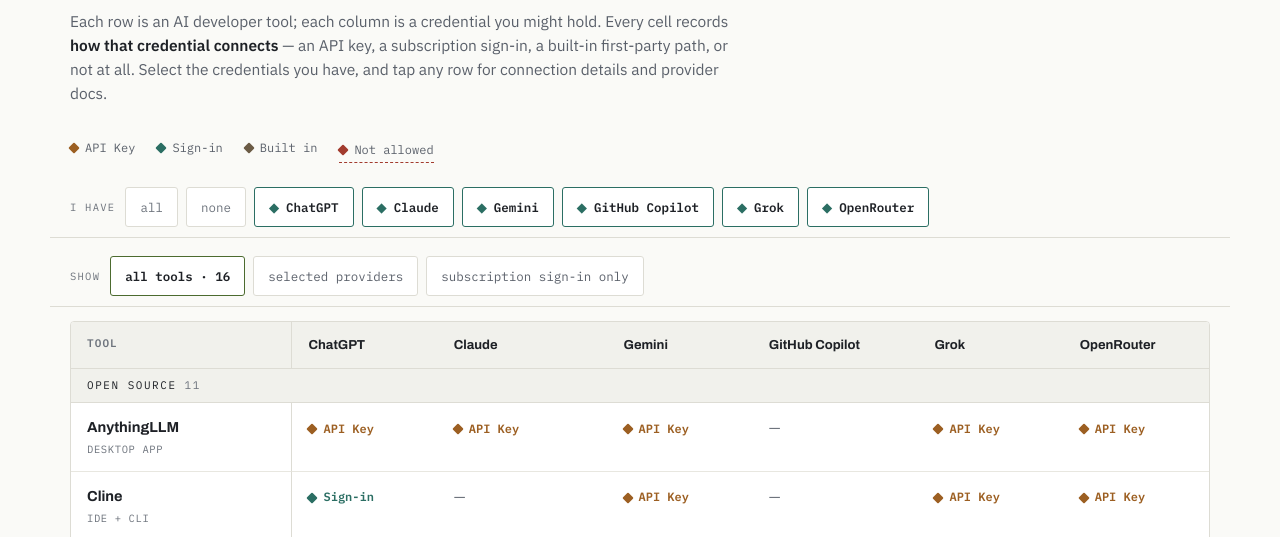
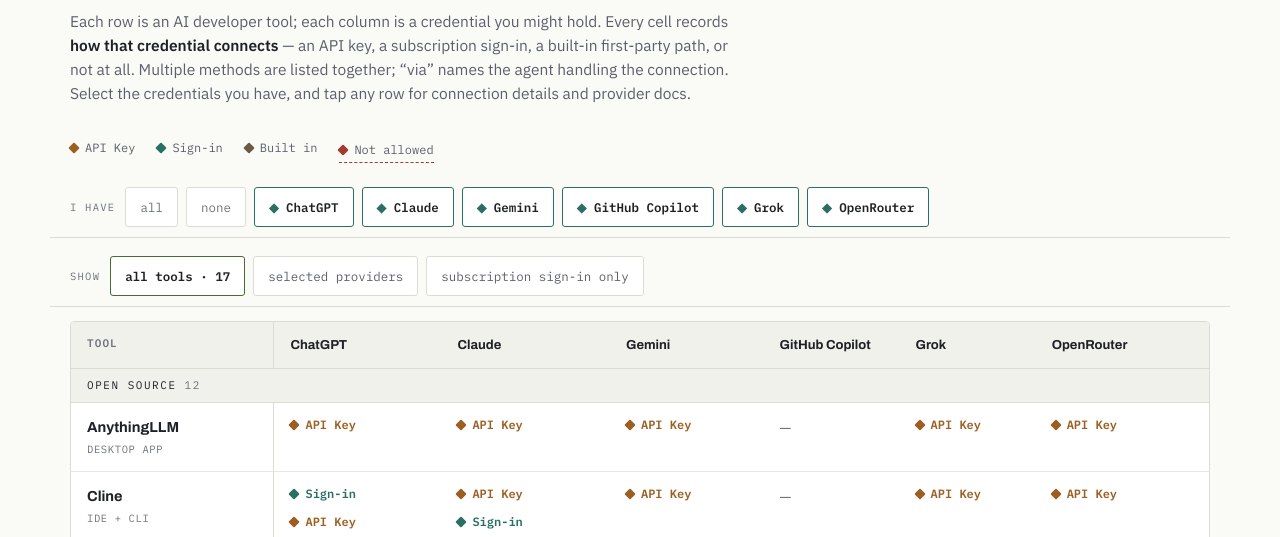
Before and after one commit to stephf0716/agent-harness-rosetta, a website: page index.html in a window 1280 px wide. Both pictures are taken after a click on the tab "Provider matrix". Shown: the part 255-792 px from the top of the page. Drawn offline with Linux system fonts and the light colour scheme.

Commit message:
Show multiple provider connection methods and add T3 Code

```diff
--- a/index.html
+++ b/index.html
@@ -235,6 +235,10 @@
   .mech{font-family:'IBM Plex Mono',monospace;font-size:12px;font-weight:600;display:inline-flex;align-items:center;gap:7px;color:var(--mc);white-space:nowrap}
   .mech i{width:8px;height:8px;border-radius:1px;background:var(--mc);transform:rotate(45deg);flex:none}
   .mech.m-restricted{border-bottom:1px dashed var(--mc);padding-bottom:1px}
+  #pmMatrix th:not(:first-child),#pmMatrix td:not(:first-child){min-width:124px}
+  .pm-connections{display:flex;flex-direction:column;align-items:flex-start;gap:10px}
+  .pm-connection{display:flex;flex-direction:column;align-items:flex-start;gap:2px}
+  .pm-via{font-size:11.5px;line-height:1.35;color:var(--muted);padding-left:15px;max-width:126px;overflow-wrap:anywhere}
   .m-apikey{--mc:var(--m-key)} .m-oauth{--mc:var(--m-oauth)} .m-native{--mc:var(--m-native)} .m-restricted{--mc:var(--m-restr)}
   /* portability + autonomy badges reuse the same diamond, different hues */
   .m-own{--mc:var(--m-native)} .m-reads{--mc:var(--c-mcp)}
@@ -360,7 +364,7 @@
 
 <header class="title">
   <h1>Provider<br><span class="dim">Compatibility Matrix</span></h1>
-  <p class="lede">Each row is an AI developer tool; each column is a credential you might hold. Every cell records <strong>how that credential connects</strong> — an API key, a subscription sign-in, a built-in first-party path, or not at all. Select the credentials you have, and tap any row for connection details and provider docs.</p>
+  <p class="lede">Each row is an AI developer tool; each column is a credential you might hold. Every cell records <strong>how that credential connects</strong> — an API key, a subscription sign-in, a built-in first-party path, or not at all. Multiple methods are listed together; “via” names the agent handling the connection. Select the credentials you have, and tap any row for connection details and provider docs.</p>
 </header>
 
 <nav class="legend" aria-label="Connection type legend" id="pmLegend"></nav>
@@ -488,7 +492,9 @@
 <script>
 // ---------------------------------------------------------------------------
 // Provider matrix data. Each tool's `support` maps a credential id to a
-// connection type in MECH. Edit TOOLS/CREDENTIALS/MECH here; the UI renders
+// MECH id, a { method, via } connection, or an array of either for multiple
+// methods. `via` names the agent handling an indirect connection.
+// Edit TOOLS/CREDENTIALS/MECH here; the UI renders
 // from these constants. CLOSED lists the tool ids grouped as closed source.
 // ---------------------------------------------------------------------------
 // Edit the build stamp here only — the masthead and footer both render from it.
@@ -533,6 +539,7 @@
     "hermes-agent.nousresearch.com": "Nous Research",
     "jan.ai": "Jan",
     "kilocode.ai": "Kilo Code",
+    "kilo.ai": "Kilo Code",
     "learn.chatgpt.com": "OpenAI",
     "neon.com": "Neon",
     "opencode.ai": "OpenCode",
@@ -553,8 +560,83 @@
     unknown: "No directly accessible source has been attached yet; keep the claim marked unknown until one is recorded."
   },
   claims: {
+    "tool/antigravity": {
+      checkedAt: "2026-09-29",
+      corpusUpdatedAt: "2026-09-29",
+      evidenceLevel: "partial",
+      claimNote: "Connection-method audit checked gemini. Other provider cells and unchanged qualifiers were not re-verified."
+    },
+    "tool/chatgpt": {
+      checkedAt: "2026-09-29",
+      corpusUpdatedAt: "2026-09-29",
+      evidenceLevel: "partial",
+      claimNote: "Connection-method audit checked chatgpt. Other provider cells and unchanged qualifiers were not re-verified."
+    },
+    "tool/claude": {
+      checkedAt: "2026-09-29",
+      corpusUpdatedAt: "2026-09-29",
+      evidenceLevel: "partial",
+      claimNote: "Connection-method audit checked claude_sub. Other provider cells and unchanged qualifiers were not re-verified."
+    },
+    "tool/cline": {
+      checkedAt: "2026-09-29",
+      corpusUpdatedAt: "2026-09-29",
+      evidenceLevel: "partial",
+      claimNote: "Connection-method audit checked chatgpt, claude_sub. Other provider cells and unchanged qualifiers were not re-verified. OpenAI API keys and Codex OAuth: https://docs.cline.bot/provider-config/openai."
+    },
+    "tool/goose": {
+      checkedAt: "2026-09-29",
+      corpusUpdatedAt: "2026-09-29",
+      evidenceLevel: "partial",
+      claimNote: "Connection-method audit checked chatgpt, claude_sub. Other provider cells and unchanged qualifiers were not re-verified."
+    },
     "tool/hermes": {
-      checkedAt: "2026-08-26"
+      checkedAt: "2026-09-29",
+      corpusUpdatedAt: "2026-09-29",
+      evidenceLevel: "partial",
+      claimNote: "Connection-method audit checked grok, claude_sub. Other provider cells and unchanged qualifiers were not re-verified."
+    },
+    "tool/kilocode": {
+      checkedAt: "2026-09-29",
+      corpusUpdatedAt: "2026-09-29",
+      evidenceLevel: "partial",
+      claimNote: "Connection-method audit checked chatgpt, claude_sub. Other provider cells and unchanged qualifiers were not re-verified."
+    },
+    "tool/openclaw": {
+      checkedAt: "2026-09-29",
+      corpusUpdatedAt: "2026-09-29",
+      evidenceLevel: "partial",
+      claimNote: "Connection-method audit checked chatgpt, claude_sub, openrouter. Other provider cells and unchanged qualifiers were not re-verified. OpenAI: https://docs.openclaw.ai/providers/openai/authentication; OpenRouter: https://docs.openclaw.ai/providers/openrouter."
+    },
+    "tool/opencode": {
+      checkedAt: "2026-09-29",
+      corpusUpdatedAt: "2026-09-29",
+      evidenceLevel: "partial",
+      claimNote: "Connection-method audit checked chatgpt, claude_sub. Other provider cells and unchanged qualifiers were not re-verified."
+    },
+    "tool/pi": {
+      checkedAt: "2026-09-29",
+      corpusUpdatedAt: "2026-09-29",
+      evidenceLevel: "partial",
+      claimNote: "Connection-method audit checked chatgpt, grok, claude_sub, openrouter. Other provider cells and unchanged qualifiers were not re-verified."
+    },
+    "tool/osaurus": {
+      checkedAt: "2026-09-29",
+      corpusUpdatedAt: "2026-09-29",
+      evidenceLevel: "partial",
+      claimNote: "Connection-method audit checked chatgpt, grok, openrouter. Other provider cells and unchanged qualifiers were not re-verified."
+    },
+    "tool/t3": {
+      checkedAt: "2026-09-29",
+      corpusUpdatedAt: "2026-09-29",
+      sourcePublisher: "T3 Code",
+      claimNote: "Connections use the underlying agents' authentication. Claude login, API keys, and OpenRouter routing are documented in docs/user/providers-claude.md; Gemini sign-in and API keys in docs/user/providers-antigravity.md; OpenAI API keys and Copilot access through the OpenCode integration and OpenCode's provider docs."
+    },
+    "tool/zed": {
+      checkedAt: "2026-09-29",
+      corpusUpdatedAt: "2026-09-29",
+      evidenceLevel: "partial",
+      claimNote: "The Claude and ChatGPT cells were checked against Zed's Use API Access and Use an Existing Subscription docs: Anthropic uses an API key in Zed's own provider settings; OpenAI supports both API keys and ChatGPT sign-in. Other provider cells were not re-verified in this pass."
     },
     "layer/c-instr/hermes": {
       checkedAt: "2026-08-26"
@@ -728,9 +810,9 @@
 var TOOLS = [
   {
     id: "antigravity", name: "Antigravity", kind: "IDE + CLI",
-    support: { chatgpt: "no", gemini: "oauth", grok: "no", claude_sub: "no", copilot: "no", openrouter: "no" },
-    note: "Google's agent-first IDE (a VS Code fork, plus a CLI and SDK). Sign in with your Google account for Gemini; add an Anthropic API key to run Claude; GPT-OSS-120B open weights and a custom endpoint are available (custom models on Linux/Cloudtop only).",
-    url: "https://antigravity.google/docs/models"
+    support: { chatgpt: "no", gemini: ["oauth", { method: "apikey", via: "Antigravity CLI" }], grok: "no", claude_sub: "no", copilot: "no", openrouter: "no" },
+    note: "Google's agent-first IDE, CLI, and SDK. Sign in with your Google account for Gemini; the Antigravity CLI also accepts a Gemini API key. Model availability and custom endpoints depend on the client.",
+    url: "https://antigravity.google/docs/cli/install/"
   },
   {
     id: "anythingllm", name: "AnythingLLM", kind: "Desktop app",
@@ -746,21 +828,21 @@
   },
   {
     id: "chatgpt", name: "ChatGPT", kind: "Desktop + CLI",
-    support: { chatgpt: "native", gemini: "no", grok: "no", claude_sub: "no", copilot: "no", openrouter: "no" },
-    note: "In July 2026 the old Codex desktop app became the new ChatGPT app — Chat, Work, and Codex now live in one shell (the prior app is now 'ChatGPT Classic'). It's account sign-in only, no API key, but that includes every plan down to Free. Codex CLI is the separate terminal tool: sign in with ChatGPT or an OpenAI key, plus Azure/Bedrock via a gateway and local models offline.",
-    url: "https://developers.openai.com/codex/local-config"
+    support: { chatgpt: ["native", { method: "apikey", via: "Codex local work" }], gemini: "no", grok: "no", claude_sub: "no", copilot: "no", openrouter: "no" },
+    note: "ChatGPT combines Chat, Work, and Codex in its desktop app. Codex local work in the app, CLI, and IDE extension supports ChatGPT sign-in or an OpenAI API key. API keys use separate API billing; Codex cloud work requires ChatGPT sign-in.",
+    url: "https://learn.chatgpt.com/docs/auth"
   },
   {
     id: "claude", name: "Claude", kind: "Chat + CLI",
-    support: { chatgpt: "no", gemini: "no", grok: "no", claude_sub: "native", copilot: "no", openrouter: "no" },
-    note: "The app (web/desktop/mobile) is subscription-only — your Claude Enterprise seat lives there and doesn't hand out an API to other tools. Claude Code adds an API key, Bedrock/Vertex/Foundry, and local via Ollama + LiteLLM. Subscription sign-in is limited to Anthropic's official clients: the Feb 2026 terms banned subscription OAuth in third-party tools and enforcement landed on 4 April 2026. Third-party harnesses that still offer a Claude sign-in now bill it as metered extra usage on a Max plan rather than drawing on plan limits.",
-    url: "https://docs.claude.com/en/docs/claude-code/model-config"
+    support: { chatgpt: "no", gemini: "no", grok: "no", claude_sub: ["native", { method: "apikey", via: "Claude Code" }], copilot: "no", openrouter: "no" },
+    note: "Claude chat uses your Claude account. Claude Code supports Claude subscription sign-in or an Anthropic API key, with separate API billing, plus supported cloud providers. Third-party tools that run Claude Code authenticate through that client; direct Anthropic API access uses an API key.",
+    url: "https://code.claude.com/docs/en/authentication"
   },
   {
     id: "cline", name: "Cline", kind: "IDE + CLI",
-    support: { chatgpt: "oauth", gemini: "apikey", grok: "apikey", claude_sub: "no", copilot: "no", openrouter: "apikey" },
-    note: "Bring-your-own-key across 30+ providers and any OpenAI-compatible endpoint; local via Ollama / LM Studio. Also offers a ChatGPT-subscription sign-in (Codex OAuth) for OpenAI models.",
-    url: "https://docs.cline.bot/provider-config/other-30-plus-providers"
+    support: { chatgpt: ["oauth", "apikey"], gemini: "apikey", grok: "apikey", claude_sub: ["apikey", { method: "oauth", via: "Claude Code" }], copilot: "no", openrouter: "apikey" },
+    note: "Bring-your-own-key across 30+ providers and OpenAI-compatible endpoints; local via Ollama / LM Studio. OpenAI supports API keys or ChatGPT subscription sign-in through Codex OAuth. Anthropic supports an API key, or Claude Pro/Max through the installed Claude Code CLI.",
+    url: "https://docs.cline.bot/provider-config/anthropic"
   },
   {
     id: "copilot", name: "GitHub Copilot", kind: "Desktop + IDE + CLI",
@@ -776,51 +858,64 @@
   },
   {
     id: "goose", name: "Goose", kind: "Desktop + CLI",
-    support: { chatgpt: "oauth", gemini: "apikey", grok: "apikey", claude_sub: "apikey", copilot: "oauth", openrouter: "apikey" },
-    note: "Now stewarded by the Linux Foundation's Agentic AI Foundation rather than Block alone. Keys for ~38 providers, a built-in GitHub Copilot provider via OAuth device-code sign-in, and a ChatGPT Codex provider for subscription sign-in. Anthropic is API-key only here — a Claude subscription is reachable only indirectly through the Claude Code ACP pass-through, and Anthropic's terms constrain that. The older claude-code / codex / gemini-cli CLI providers are deprecated in favour of Cursor Agent CLI plus Claude and Codex ACP. Local via Ollama.",
-    url: "https://goose-docs.ai/docs/getting-started/providers"
+    support: { chatgpt: ["oauth", "apikey"], gemini: "apikey", grok: "apikey", claude_sub: ["apikey", { method: "oauth", via: "Claude Code ACP" }], copilot: "oauth", openrouter: "apikey" },
+    note: "Supports direct provider API keys, GitHub Copilot device-code sign-in, and ChatGPT Codex subscription sign-in. Claude subscription access runs through Claude Code over ACP; direct Anthropic access uses an API key. Codex is also available through ACP. Local models via Ollama.",
+    url: "https://goose-docs.ai/docs/getting-started/providers/"
   },
   {
     id: "hermes", name: "Hermes Agent", kind: "Desktop + CLI",
-    support: { chatgpt: "oauth", gemini: "apikey", grok: "oauth", claude_sub: "oauth", copilot: "oauth", openrouter: "apikey" },
-    note: "Supports 40 first-class providers plus custom endpoints. Codex, Copilot, MiniMax, SuperGrok, and Nous Portal sign-in (device-code works over SSH); other keys directly; local Ollama/vLLM; Bedrock/Azure too. The Claude path reuses Claude Code credentials but now requires Claude Max plus purchased extra-usage credits — it bills per token instead of drawing on your plan allowance, and Pro can't use it at all.",
+    support: { chatgpt: "oauth", gemini: "apikey", grok: ["oauth", "apikey"], claude_sub: ["oauth", "apikey"], copilot: "oauth", openrouter: "apikey" },
+    note: "Supports first-class providers and custom endpoints, including Codex and Copilot sign-in, direct API keys, and local Ollama/vLLM. xAI supports an API key or eligible SuperGrok/X account sign-in. Anthropic supports an API key or Claude OAuth credentials; that OAuth route requires Claude Max with purchased extra-usage credits and does not consume the base plan allowance. Claude Pro cannot use that route.",
     url: "https://hermes-agent.nousresearch.com/docs/integrations/providers"
   },
   {
     id: "kilocode", name: "Kilo Code", kind: "IDE + CLI",
-    support: { chatgpt: "oauth", gemini: "apikey", grok: "apikey", claude_sub: "no", copilot: "no", openrouter: "apikey" },
+    support: { chatgpt: ["oauth", "apikey"], gemini: "apikey", grok: "apikey", claude_sub: "apikey", copilot: "no", openrouter: "apikey" },
     note: "Spans VS Code, JetBrains, and CLI with 500+ models. Lineage is layered: the extension descends from Roo Code, itself a Cline fork, while the CLI is a fork of OpenCode. Keys for Anthropic / OpenAI / Gemini / Bedrock / Vertex, local via Ollama or LM Studio, and a ChatGPT-subscription sign-in that skips the key entirely.",
-    url: "https://kilocode.ai/docs/providers"
+    url: "https://kilo.ai/docs/getting-started/setup-authentication"
   },
   {
     id: "openclaw", name: "OpenClaw", kind: "Desktop + CLI",
-    support: { chatgpt: "oauth", gemini: "apikey", grok: "apikey", claude_sub: "restricted", copilot: "oauth", openrouter: "oauth" },
-    note: "An open-source personal-assistant framework. OpenAI hired its creator in Feb 2026 and funds the non-profit foundation that now holds it, but it was not acquired and remains independent. Codex/ChatGPT subscription via browser or device-code sign-in, a GitHub Copilot provider via device login, OpenRouter OAuth, Anthropic and Gemini keys, and local models. Claude Pro/Max plan quota is off the table since Anthropic's Feb 2026 terms change and April 2026 cutoff — the sanctioned path is an API key or reusing the Claude CLI. Pass-through covers the Claude and Gemini CLIs; the bundled Codex CLI backend was replaced by the native Codex app-server route.",
-    url: "https://docs.openclaw.ai/providers"
+    support: { chatgpt: ["oauth", "apikey"], gemini: "apikey", grok: "apikey", claude_sub: ["apikey", { method: "oauth", via: "Claude Code CLI" }], copilot: "oauth", openrouter: ["oauth", "apikey"] },
+    note: "An open-source personal-assistant framework. OpenAI supports API keys, Codex OAuth, or Sign in with ChatGPT (Beta). Anthropic supports direct API keys or the installed Claude Code CLI with its existing login. OpenRouter supports manual API keys or browser OAuth that creates and stores an API key; it uses OpenRouter billing rather than a ChatGPT-style subscription. Also supports Copilot device login, Gemini keys, and local models.",
+    url: "https://docs.openclaw.ai/providers/anthropic"
   },
   {
     id: "opencode", name: "OpenCode", kind: "Desktop + CLI",
-    support: { chatgpt: "oauth", gemini: "apikey", grok: "apikey", claude_sub: "restricted", copilot: "oauth", openrouter: "apikey" },
-    note: "ChatGPT, Copilot, and GitLab Duo subscriptions all work via sign-in (GitLab Duo is experimental and needs Premium/Ultimate). Anthropic's terms prohibit a Claude Pro/Max subscription here — the bundled OAuth plugin was removed in v1.3.0 after a legal request in March 2026, so bring your API key instead.",
+    support: { chatgpt: ["oauth", "apikey"], gemini: "apikey", grok: "apikey", claude_sub: "apikey", copilot: "oauth", openrouter: "apikey" },
+    note: "OpenAI supports ChatGPT sign-in or an API key; Anthropic supports an API key. Claude Pro/Max subscription access through third-party OAuth plugins is prohibited, and the bundled plugin was removed in v1.3.0. Copilot and GitLab Duo also support sign-in; GitLab Duo is experimental and requires Premium/Ultimate.",
     url: "https://opencode.ai/docs/providers"
   },
   {
     id: "pi", name: "Pi", kind: "CLI",
-    support: { chatgpt: "oauth", gemini: "apikey", grok: "oauth", claude_sub: "oauth", copilot: "oauth", openrouter: "oauth" },
+    support: { chatgpt: ["oauth", "apikey"], gemini: "apikey", grok: ["oauth", "apikey"], claude_sub: ["oauth", "apikey"], copilot: "oauth", openrouter: ["oauth", "apikey"] },
     note: "An open-source, provider-agnostic terminal agent (earendil-works, pi.dev) — not to be confused with Inflection AI's Pi companion app. Routes to 30+ providers by key, or signs in with ChatGPT Plus/Pro, GitHub Copilot, Grok/X, OpenRouter (PKCE), or Claude Pro/Max. Note the asterisk on that last one: per Pi's own docs, third-party harness usage draws on metered extra usage billed per token, not against your Claude plan limits. Also reaches Bedrock, Azure, and Vertex, and runs local models via Ollama.",
     url: "https://pi.dev/docs/latest/providers"
   },
   {
     id: "osaurus", name: "Osaurus", kind: "Desktop + CLI",
-    support: { chatgpt: "oauth", gemini: "apikey", grok: "oauth", claude_sub: "apikey", copilot: "no", openrouter: "oauth" },
-    note: "A native Apple-Silicon MLX server that other tools point at as their local endpoint. Speaks OpenAI / Anthropic / Ollama APIs and is a full MCP server. Sign in with your ChatGPT, SuperGrok/X Premium+, or OpenRouter account; Anthropic, Google, and local (Ollama/LM Studio) connect by API key instead.",
-    url: "https://docs.osaurus.ai/models"
+    support: { chatgpt: ["oauth", "apikey"], gemini: "apikey", grok: ["oauth", "apikey"], claude_sub: "apikey", copilot: "no", openrouter: ["oauth", "apikey"] },
+    note: "A native Apple-Silicon MLX server that other tools can use as a local endpoint. Speaks OpenAI / Anthropic / Ollama APIs and provides MCP support. OpenAI, xAI, and OpenRouter accept API keys or browser sign-in; Anthropic and Google use API keys. Local providers include Ollama and LM Studio.",
+    url: "https://docs.osaurus.ai/remote-providers"
+  },
+  {
+    id: "t3", name: "T3 Code", kind: "Desktop + web + mobile",
+    support: {
+      chatgpt: [{ method: "oauth", via: "Codex" }, { method: "apikey", via: "OpenCode" }],
+      gemini: [{ method: "oauth", via: "Antigravity" }, { method: "apikey", via: "Antigravity" }],
+      grok: { method: "oauth", via: "Grok Build" },
+      claude_sub: [{ method: "oauth", via: "Claude Code" }, { method: "apikey", via: "Claude Code" }],
+      copilot: { method: "oauth", via: "OpenCode" },
+      openrouter: { method: "apikey", via: "Claude Code / OpenCode" }
+    },
+    note: "An open-source control surface for Codex, Claude Code, Cursor, Grok Build, OpenCode, and Antigravity. Uses the connected agents' credentials: ChatGPT through Codex, Claude through Claude Code, Google/Gemini through Antigravity, and Grok through Grok Build. GitHub Copilot sign-in is indirect through OpenCode. API keys and custom endpoints are configured per agent; OpenRouter works through a Claude Code router configuration or OpenCode. Available as desktop, web, and mobile apps.",
+    url: "https://github.com/pingdotgg/t3code/blob/main/docs/user/install.md"
   },
   {
     id: "zed", name: "Zed", kind: "IDE",
-    support: { chatgpt: "oauth", gemini: "oauth", grok: "apikey", claude_sub: "oauth", copilot: "oauth", openrouter: "apikey" },
-    note: "A Rust-based multi-provider editor with 15+ LLM providers behind one Agent Panel. Sign in with ChatGPT Plus/Pro, Google (Gemini), or a Copilot Pro/Business/Enterprise subscription. Claude Pro/Max never appears in the Agent Panel's provider list — where Anthropic is API-key — and is instead reached by running /login inside a Claude agent (ACP) thread, or a terminal thread running Claude Code. xAI and OpenRouter are API-key only. Local models via Ollama.",
-    url: "https://zed.dev/docs/ai/overview"
+    support: { chatgpt: ["oauth", "apikey"], gemini: "oauth", grok: "apikey", claude_sub: "apikey", copilot: "oauth", openrouter: "apikey" },
+    note: "A Rust-based multi-provider editor with 15+ LLM providers behind one Agent Panel. Sign in with ChatGPT Plus/Pro, Google (Gemini), or a Copilot Pro/Business/Enterprise subscription. Claude in Zed's own provider settings uses an Anthropic API key, not Claude subscription sign-in. External Claude agents and terminal threads configure authentication separately in Claude Code. xAI and OpenRouter are API-key only. Local models via Ollama.",
+    url: "https://zed.dev/docs/ai/use-api-access"
   }
 ];
 
@@ -2518,9 +2613,19 @@
 function pmVisibleCreds(){
   return CREDENTIALS.filter(function(c){ return pmState.have[c.id]; });
 }
+function pmConnections(t, id){
+  var value = t.support[id] || 'no';
+  return (Array.isArray(value) ? value : [value]).map(function(connection){
+    return typeof connection === 'string' ? { method: connection } : connection;
+  });
+}
 function pmUsable(t, creds, mode){
-  if (mode === 'sub') return creds.some(function(c){ var m = t.support[c.id] || 'no'; return m === 'oauth' || m === 'native'; });
-  return creds.some(function(c){ var m = t.support[c.id] || 'no'; return m !== 'no' && m !== 'restricted'; });
+  return creds.some(function(c){
+    return pmConnections(t, c.id).some(function(connection){
+      var m = connection.method;
+      return mode === 'sub' ? (m === 'oauth' || m === 'native') : (m !== 'no' && m !== 'restricted');
+    });
+  });
 }
 function pmShownTools(creds){
   if (pmState.filter === 'all') return TOOLS;
@@ -2585,11 +2690,17 @@
   }).join('');
 }
 function pmMechCell(t, c){
-  var m = t.support[c.id] || 'no';
-  var meta = MECH[m];
-  var tip = esc(t.name + ' · ' + c.label + ': ' + meta.label);
-  if (m === 'no') return '<td title="' + tip + '"><span class="dash">—</span></td>';
-  return '<td title="' + tip + '"><span class="mech m-' + m + '"><i></i>' + esc(meta.label) + '</span></td>';
+  var connections = pmConnections(t, c.id);
+  var tip = esc(t.name + ' · ' + c.label + ': ' + connections.map(function(connection){
+    return MECH[connection.method].label + (connection.via ? ' via ' + connection.via : '');
+  }).join('; '));
+  var html = connections.map(function(connection){
+    var m = connection.method;
+    if (m === 'no') return '<span class="dash">—</span>';
+    return '<span class="pm-connection"><span class="mech m-' + esc(m) + '"><i aria-hidden="true"></i>' + esc(MECH[m].label) + '</span>' +
+      (connection.via ? '<span class="pm-via">via ' + esc(connection.via) + '</span>' : '') + '</span>';
+  }).join('');
+  return '<td title="' + tip + '"><div class="pm-connections">' + html + '</div></td>';
 }
 function pmToolRow(t, creds){
   var sel = pmState.detail === t.id;
--- a/package.json
+++ b/package.json
@@ -2,7 +2,7 @@
   "name": "agent-harness-rosetta",
   "private": true,
   "scripts": {
-    "test": "node tests/harness-layers.test.js && node tests/provenance.test.js",
+    "test": "node tests/harness-layers.test.js && node tests/provenance.test.js && node tests/providers.test.js",
     "check:links": "node scripts/check-links.js"
   }
 }
```
Also changed, not shown: tests/providers.test.js (added, +71 -0 lines).
